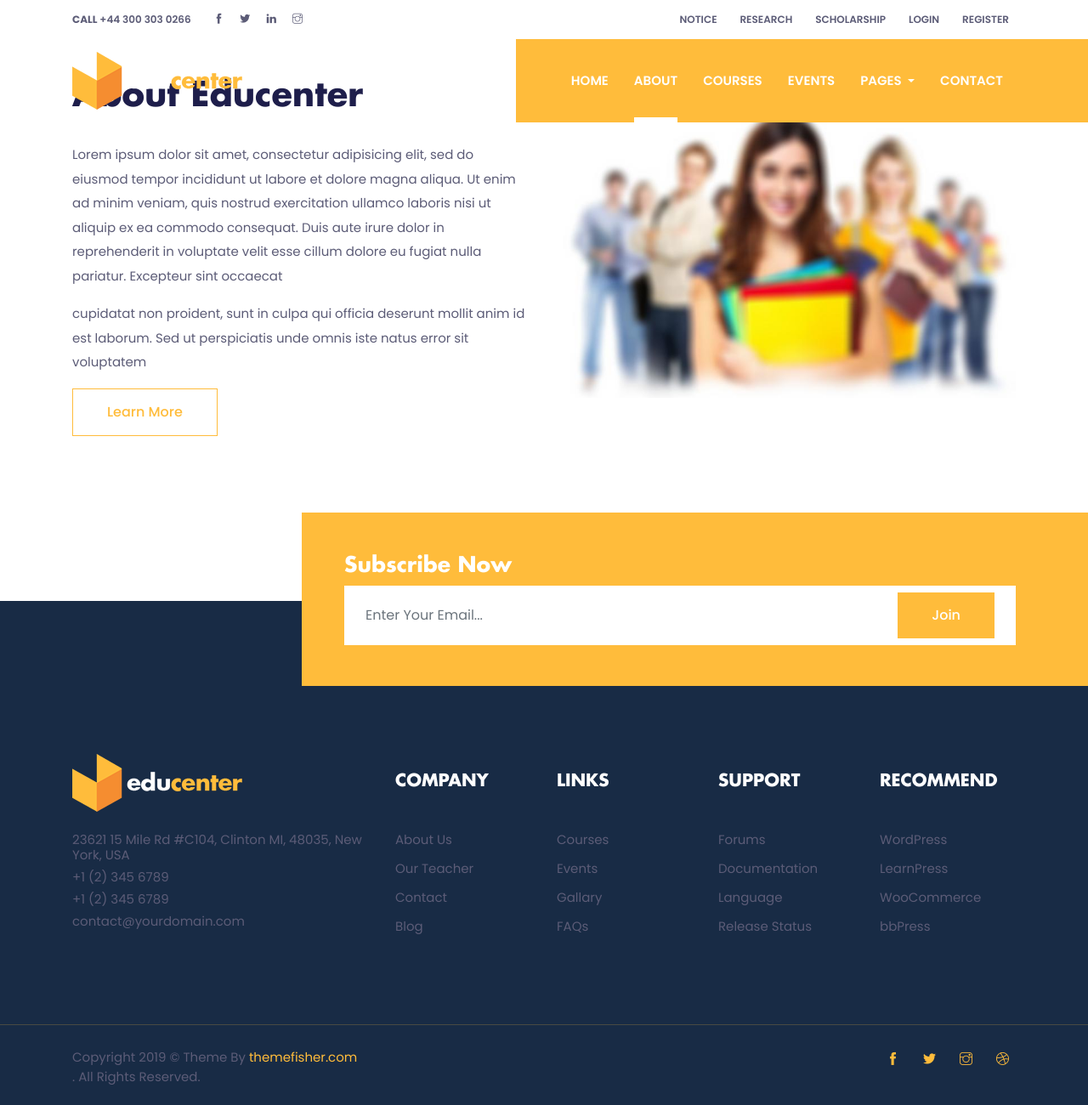
After one commit to MaskeyPuja/educenter, a Django app: page /about in a window 1280 px wide. The commit adds this page. Shown: the whole page at 85% size. Run offline with Django 3.2, Linux system fonts and the light colour scheme; some libraries are stand-ins or nearby versions.

Commit message:
about page added

```diff
--- /dev/null
+++ b/eduapp/templates/eduapp/about.html
@@ -0,0 +1,25 @@
+{% extends 'eduapp/base.html' %}
+{% load static %}
+{% block title %}About{% endblock %}
+
+{% block body %}
+
+<!-- about us -->
+<section class="section">
+  <div class="container">
+    <div class="row align-items-center">
+      <div class="col-md-6 order-2 order-md-1">
+        <h2 class="section-title"<br>About Educenter</h2>
+        <p>Lorem ipsum dolor sit amet, consectetur adipisicing elit, sed do eiusmod tempor incididunt ut labore et dolore magna aliqua. Ut enim ad minim veniam, quis nostrud exercitation ullamco laboris nisi ut aliquip ex ea commodo consequat. Duis aute irure dolor in reprehenderit in voluptate velit esse cillum dolore eu fugiat nulla pariatur. Excepteur sint occaecat </p>
+        <p>cupidatat non proident, sunt in culpa qui officia deserunt mollit anim id est laborum. Sed ut perspiciatis unde omnis iste natus error sit voluptatem</p>
+        <a href="about.html" class="btn btn-primary-outline">Learn more</a>
+      </div>
+      <div class="col-md-6 order-1 order-md-2 mb-4 mb-md-0">
+        <img class="img-fluid w-100" src="{% static 'images/about/about-us.jpg' %}" alt="about image">
+      </div>
+    </div>
+  </div>
+</section>
+<!-- /about us -->
+
+{% endblock %}
--- a/eduapp/templates/eduapp/base.html
+++ b/eduapp/templates/eduapp/base.html
@@ -77,8 +77,8 @@
             <li class="nav-item {% if active == 'home' %} active {% endif %}">
               <a class="nav-link" href="{% url 'home' %}">Home</a>
             </li>
-            <li class="nav-item {% if active == 'abour' %} active {% endif %}">
-              <a class="nav-link" href="about.html">About</a>
+            <li class="nav-item {% if active == 'about' %} active {% endif %}">
+              <a class="nav-link" href="{% url 'about' %}">About</a>
             </li>
             <li class="nav-item {% if active == 'course' %} active {% endif %}">
               <a class="nav-link" href="{% url 'course' %}">COURSES</a>
--- a/eduapp/views.py
+++ b/eduapp/views.py
@@ -9,6 +9,14 @@ class HomeView(TemplateView):
 
 		return context
 
+class AboutView(TemplateView):
+	template_name = 'eduapp/about.html'
+
+	def get_context_data(self, **kwargs):
+		context = super().get_context_data(**kwargs)
+		context['active'] = 'about'
+
+		return context
 
 class CourseView(TemplateView):
 	template_name = 'eduapp/courses.html'
--- a/educenter/urls.py
+++ b/educenter/urls.py
@@ -15,7 +15,7 @@ Including another URLconf
 """
 from django.contrib import admin
 from django.urls import path
-from eduapp.views import HomeView, CourseView, EventView, BlogView, ContactView, NoticeView, ResearchView, ScholarshipView, TeacherView, CourseDetailView
+from eduapp.views import HomeView, AboutView, CourseView, EventView, BlogView, ContactView, NoticeView, ResearchView, ScholarshipView, TeacherView, CourseDetailView
 
 from django.conf import settings
 from django.views.static import serve
@@ -26,6 +26,7 @@ from django.conf.urls.static import static
 urlpatterns = [
     path('', HomeView.as_view(), name = 'home'),
     path('admin/', admin.site.urls),
+    path('about', AboutView.as_view(), name = 'about'),
     path('course', CourseView.as_view(), name = 'course'),
     path('event', EventView.as_view(), name = 'event'),
     # path('blog', BlogView.as_view(), name = 'blog'),
```
